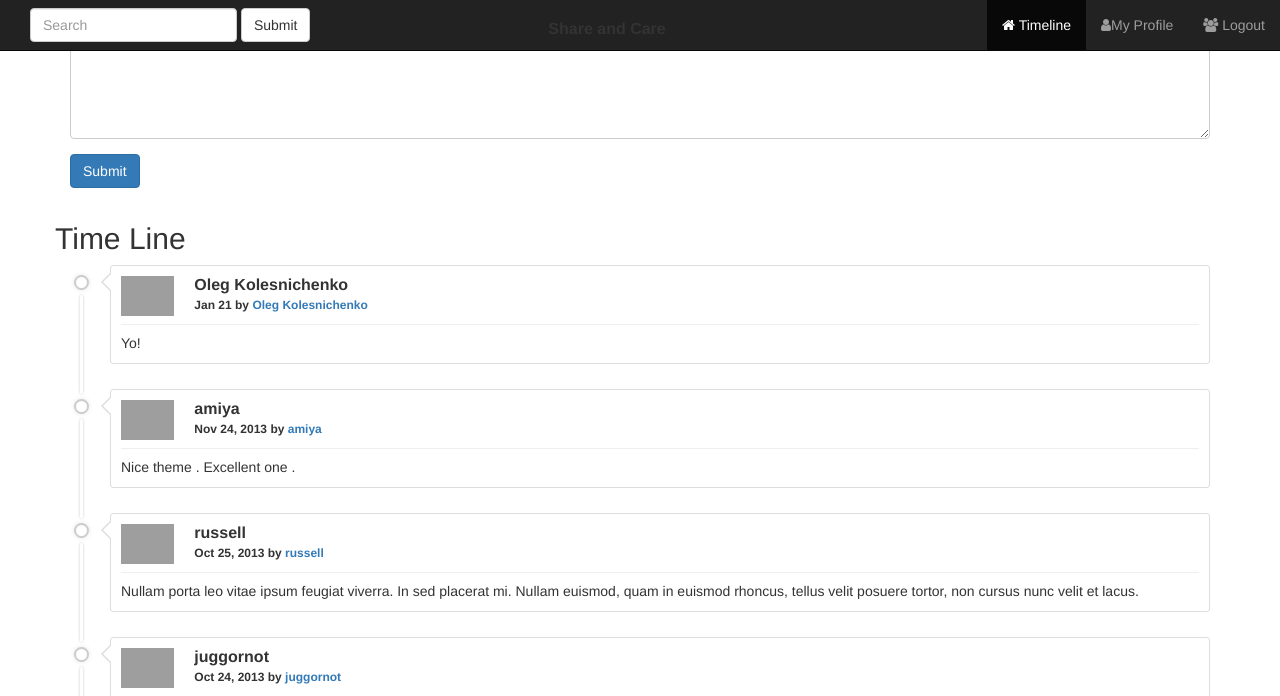
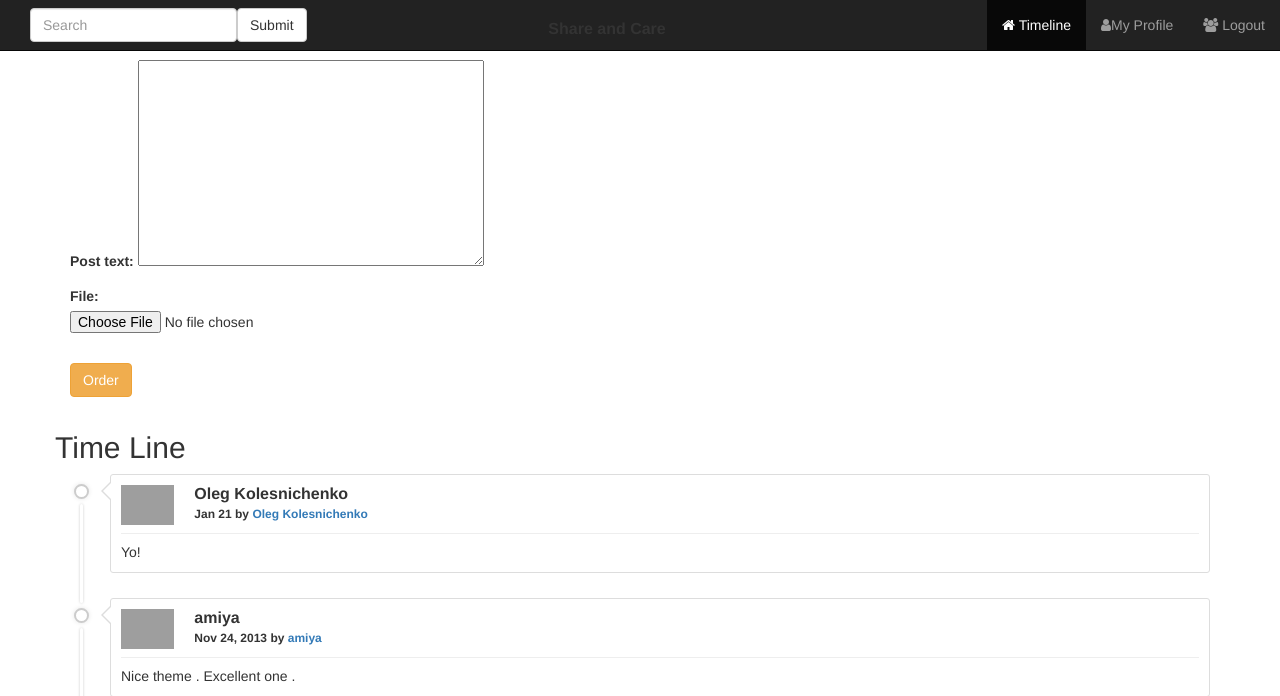
Before and after one commit to RiaPant/musify, a Django app: template codeoffapp/templates/codeoffapp/home.html in a window 1280 px wide. Shown: the top 696 px of the page. Run offline with Django 3.2, Linux system fonts and the light colour scheme; the template is opened without the code that fills it: values that come from a table or form of the project are taken from there, others are empty; some libraries are stand-ins or nearby versions; grey boxes are pictures that could not be loaded.

Commit message:
saving posts

```diff
--- a/codeoffapp/form.py
+++ b/codeoffapp/form.py
@@ -32,6 +32,7 @@ class UserForm(forms.ModelForm):
         fields = ['username', 'password']
 
 class PostForm(forms.ModelForm):
+    post_text = forms.CharField(widget=forms.Textarea)
     class Meta:
         model = Post
-        fields = ('post_text',)
+        fields = ('post_text','File')
--- a/codeoffapp/models.py
+++ b/codeoffapp/models.py
@@ -45,5 +45,5 @@ class Profile(models.Model):
 class Post(models.Model):
 	user_posted = models.OneToOneField(Profile)
 	post_text = models.CharField(max_length=500)
-	#File =models.FileField(upload_to = 'music'),
+	File =models.FileField(upload_to = 'audio',blank=True)
 	Posted_On = models.DateField(auto_now=True)
--- a/codeoffapp/templates/codeoffapp/home.html
+++ b/codeoffapp/templates/codeoffapp/home.html
@@ -7,6 +7,9 @@
 margin-bottom: 25px;
 margin-left: 40px;
 position: relative;
+}
+form{
+    display: table;
 }
 .message-item .message-inner {
 background: #fff;
@@ -121,13 +124,25 @@ img {
 {% endblock %}
 
 <div class="container">
-  <form>
+<br><br><br>
+<form action="{% url 'home' %}" method="post">
+        {% csrf_token %}
+        {{form.as_p}}
+    <br>
+        <input type="submit" value="Order" class="btn btn-warning" id="button"/>
+</form>
+
+<!-- <form>
 <div class="form-group">
+
+
+
+
   <label for="comment">Create a Post</label>
   <textarea class="form-control" rows="5" id="comment"></textarea>
 </div>
 <button type="submit" class="btn btn-primary">Submit</button>
-  </form>
+</form>-->
 </div>
 <div class="container">
 <div class="row">
--- a/codeoffapp/templates/navbar.html
+++ b/codeoffapp/templates/navbar.html
@@ -4,7 +4,7 @@
 
 
 
-<title>Share and care</title>
+<title>Musify</title>
 <!--<link rel="stylesheet" href="{% static 'UserAccount/navbar.css' %}">
 <link rel="stylesheet" href="{% static 'UserAccount/footer.css' %}">-->
 
```
Also changed, not shown: codeoffapp/views.py (+17 -4 lines), codeoffapp/migrations/0004_post_file.py (added), db.sqlite3, 5 other files. Lines whose indentation alone changed are shown as unchanged.
